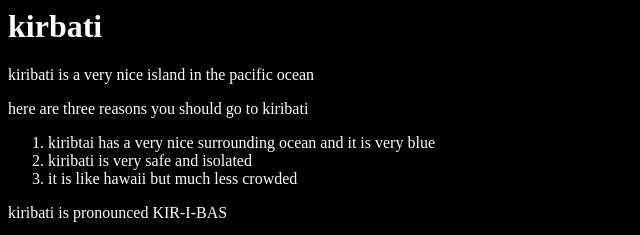
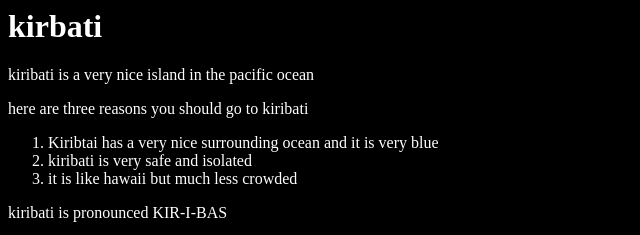
Before and after one commit to gabrieljacoup/gabriel-website, a plain HTML site: page index.html in a window 1280 px wide. Shown: the top 235 px of the page, 0-640 px from the left. Drawn offline with Linux system fonts and the light colour scheme.

Commit message:
Update index.html

```diff
--- a/index.html
+++ b/index.html
@@ -6,7 +6,7 @@
   <p>kiribati is a very nice island in the pacific ocean </p>
   <p>here are three reasons you should go to kiribati</p>
    <ol>
-  <li>kiribtai has a very nice surrounding ocean and it is very blue</li>
+  <li>Kiribtai has a very nice surrounding ocean and it is very blue</li>
   <li>kiribati is very safe and isolated</li>
   <li>it is like hawaii but much less crowded</li>
 </ol>
```
